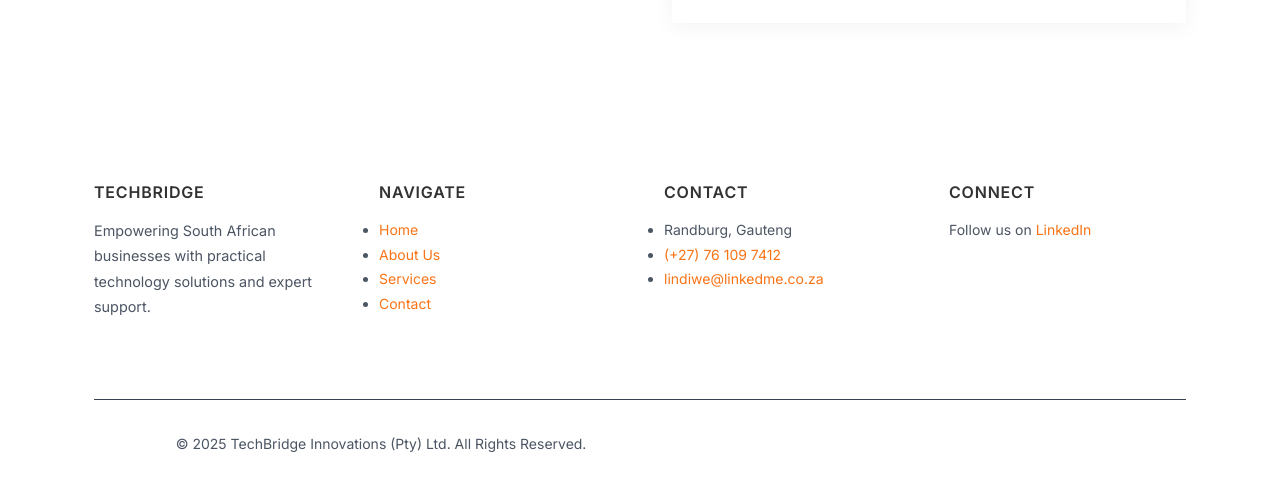
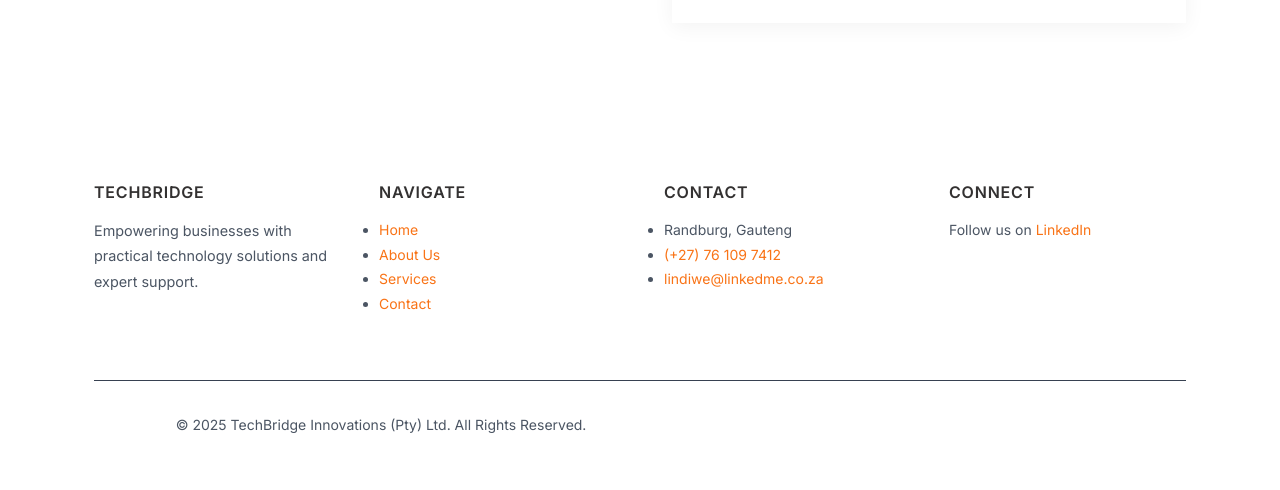
Before and after one commit to LindiweD-Collab/bridge, a plain HTML site: page public/contact.html in a window 1280 px wide. Shown: the part 1189-1679 px from the top of the page. Drawn offline with Linux system fonts and the light colour scheme.

Commit message:
Update contact.html

```diff
--- a/public/contact.html
+++ b/public/contact.html
@@ -96,7 +96,7 @@
                 <div class="footer-grid">
                     <div>
                         <h3 class="footer-title">TechBridge</h3>
-                        <p style="font-size: 0.9rem;">Empowering South African businesses with practical technology solutions and expert support.</p>
+                        <p style="font-size: 0.9rem;">Empowering businesses with practical technology solutions and expert support.</p>
                     </div>
                     <div>
                         <h3 class="footer-title">Navigate</h3>
```
